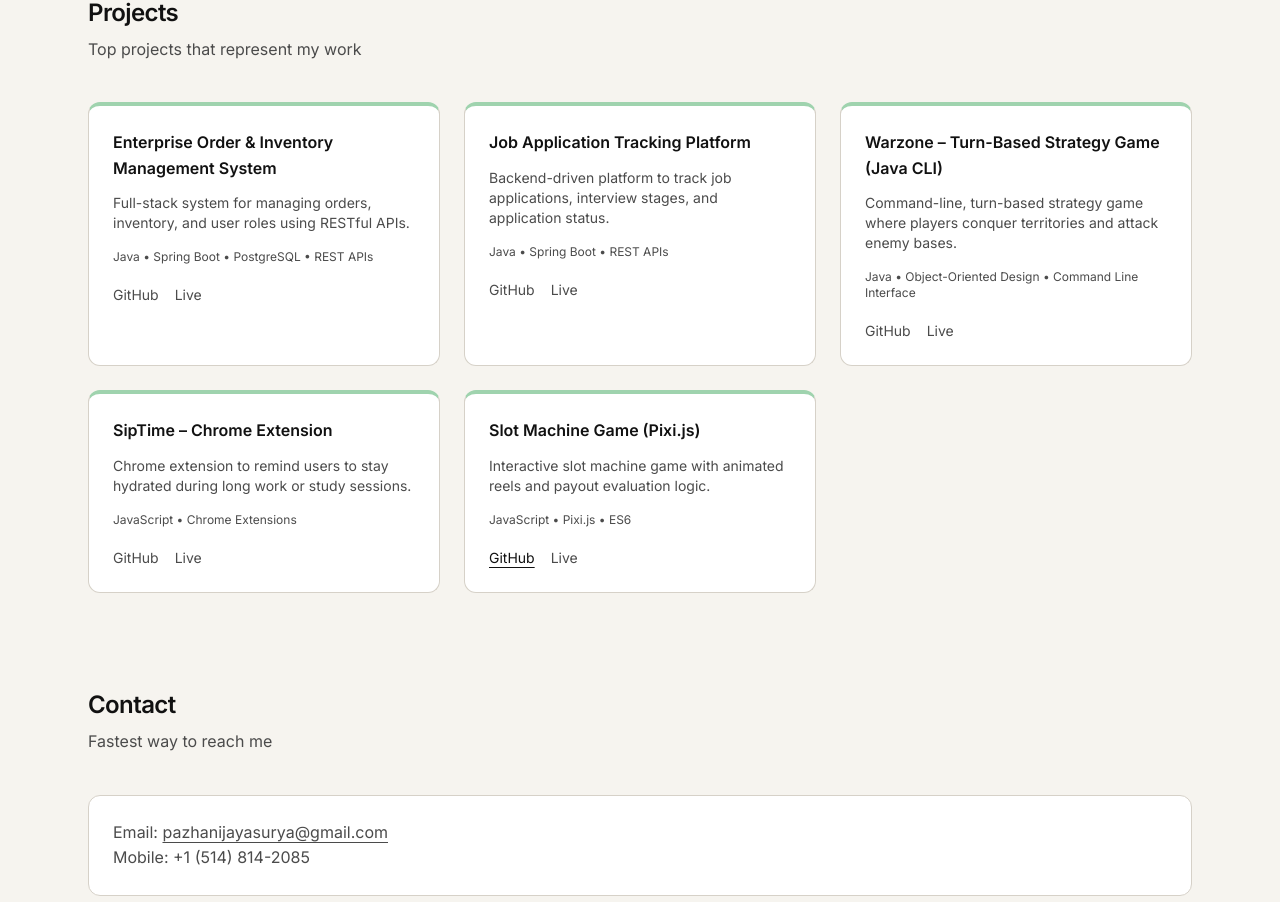
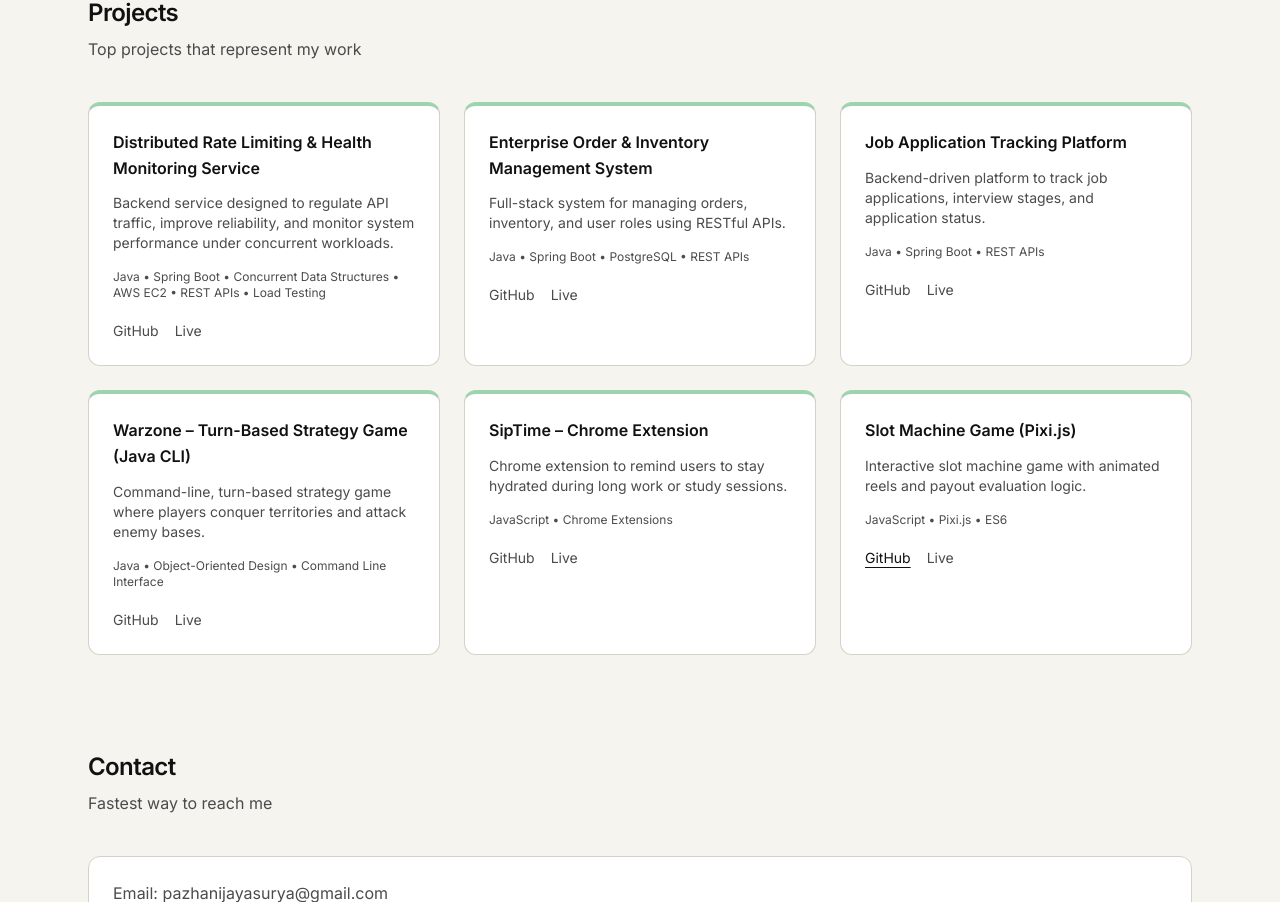
Before and after one commit to Sparky1505/my-portfolio, a React (Vite) app: page / in a window 1280 px wide. Shown: the part 1738-2640 px from the top of the page. Built offline with nearby package versions, Linux system fonts and the light colour scheme.

Commit message:
Project and Resume Update

```diff
--- a/src/data/profile.ts
+++ b/src/data/profile.ts
@@ -10,6 +10,25 @@ resume: `${import.meta.env.BASE_URL}resume/Jayasurya_Pazhani_Resume.pdf`
   },
 
 projects: [
+
+  {
+  name: "Distributed Rate Limiting & Health Monitoring Service",
+  description:
+    "Backend service designed to regulate API traffic, improve reliability, and monitor system performance under concurrent workloads.",
+  details: [
+    "Designed and implemented a rate-limiting service using Java and Spring Boot to prevent backend overload during traffic spikes in distributed environments.",
+    "Implemented a thread-safe token-bucket algorithm using concurrent data structures to ensure correctness under parallel request execution.",
+    "Integrated structured logging, health-check endpoints, and request-level metrics to improve observability and support proactive issue detection.",
+    "Conducted load testing to analyze latency, throughput, and system stability under simulated high-traffic conditions.",
+    "Deployed the service on AWS EC2 and validated configuration consistency and startup behavior to ensure operational reliability."
+  ],
+  tech: ["Java", "Spring Boot", "Concurrent Data Structures", "AWS EC2", "REST APIs", "Load Testing"],
+  links: {
+    github: "",
+    live: ""
+  }
+},
+
   {
     name: "Enterprise Order & Inventory Management System",
     description:
```
Also changed, not shown: 1 other file (tests, documents, lock files or other folders).
